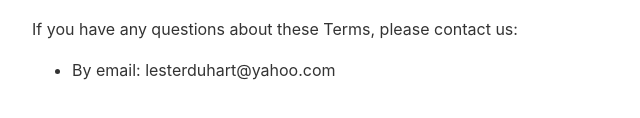
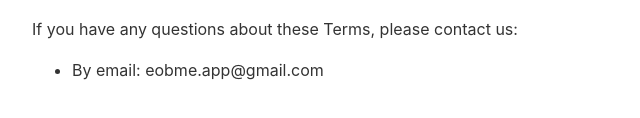
Before and after one commit to ljduhart/EOBme, a plain HTML site: page terms-of-use.html in a window 1280 px wide. Shown: the part 1988-2106 px from the top of the page, 208-848 px from the left. Drawn offline with Linux system fonts and the light colour scheme.

Commit message:
Update contact email in terms of use

```diff
--- a/terms-of-use.html
+++ b/terms-of-use.html
@@ -62,7 +62,7 @@
     <h2>9. Contact Us</h2>
     <p>If you have any questions about these Terms, please contact us:</p>
     <ul>
-        <li>By email: lesterduhart@yahoo.com</li>
+        <li>By email: eobme.app@gmail.com</li>
     </ul>
 </body>
 </html>
```
